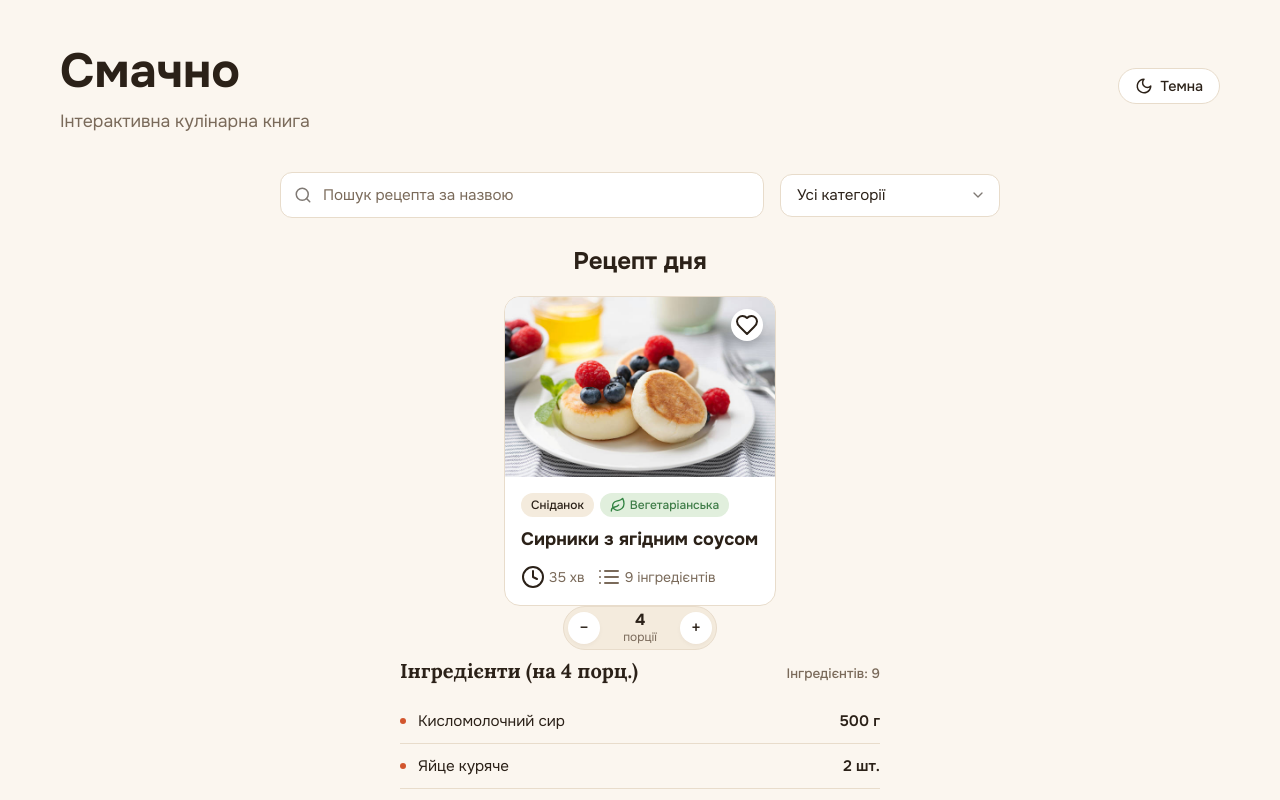
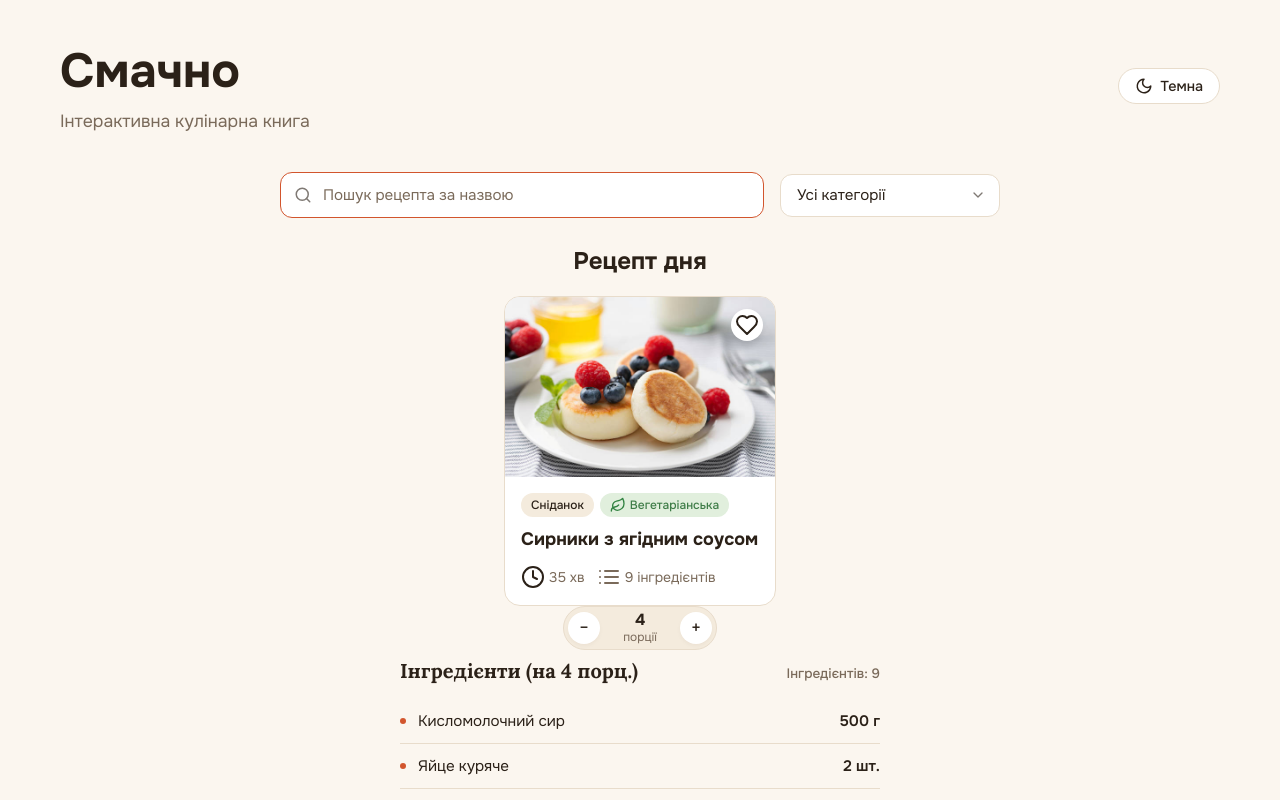
Before and after one commit to reshetovadarina/Smachno, a Vue app: page / in a window 1280 px wide. Shown: the top 800 px of the page. Built offline with nearby package versions, Linux system fonts and the light colour scheme.

Commit message:
autofocus search input on component mount using template ref

```diff
--- a/src/components/RecipeFilters.vue
+++ b/src/components/RecipeFilters.vue
@@ -1,4 +1,5 @@
 <script setup>
+import { useTemplateRef, onMounted } from 'vue'
 import iconSearch from '../icons/search.svg'
 import iconClose from '../icons/close.svg'
 import iconChevronDown from '../icons/chevron-down.svg'
@@ -15,6 +16,12 @@ defineProps({
 })
 
 defineEmits(['update:searchQuery', 'update:selectedCategory'])
+
+const searchInput = useTemplateRef('searchInput')
+
+onMounted(() => {
+  searchInput.value?.focus()
+})
 </script>
 
 <template>
@@ -23,6 +30,7 @@ defineEmits(['update:searchQuery', 'update:selectedCategory'])
       <img :src="iconSearch" alt="Пошук" class="search-icon-left" />
 
       <input
+        ref="searchInput"
         :value="searchQuery"
         @input="$emit('update:searchQuery', $event.target.value)"
         type="text"
```
